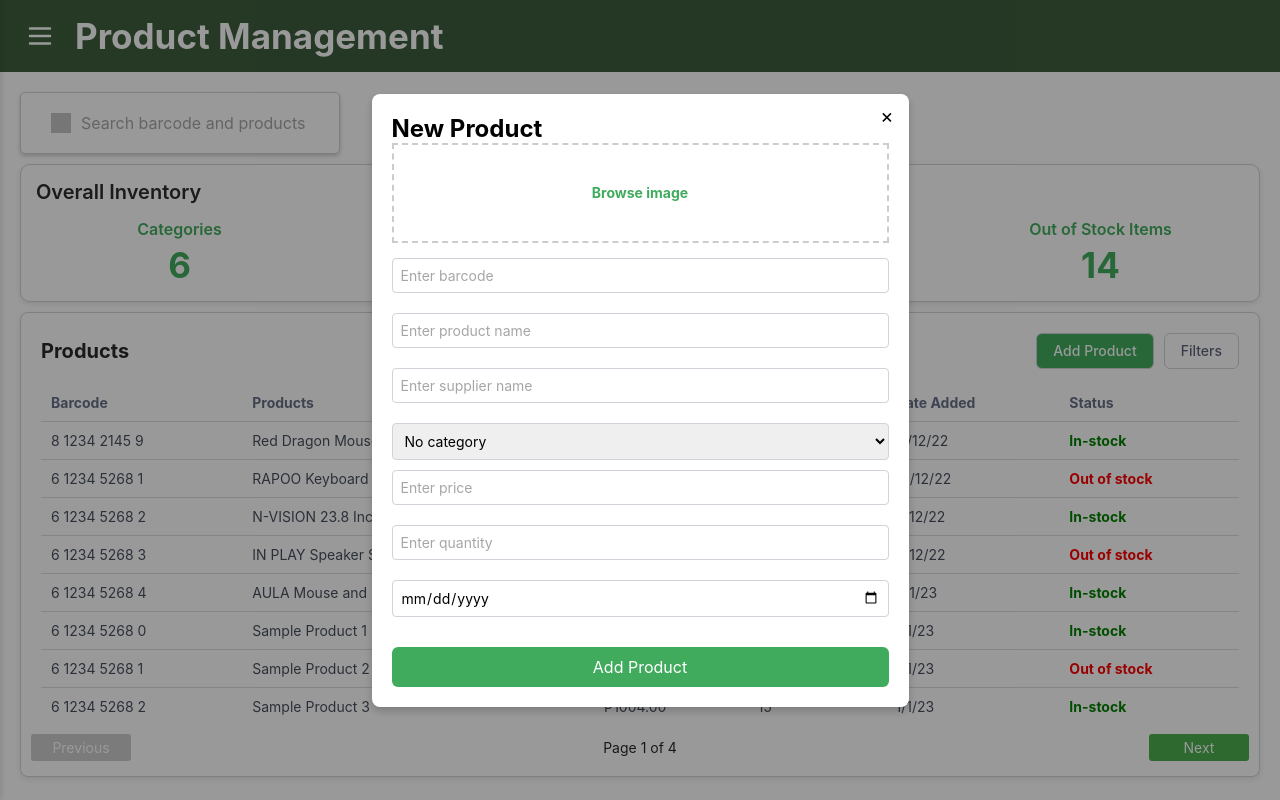
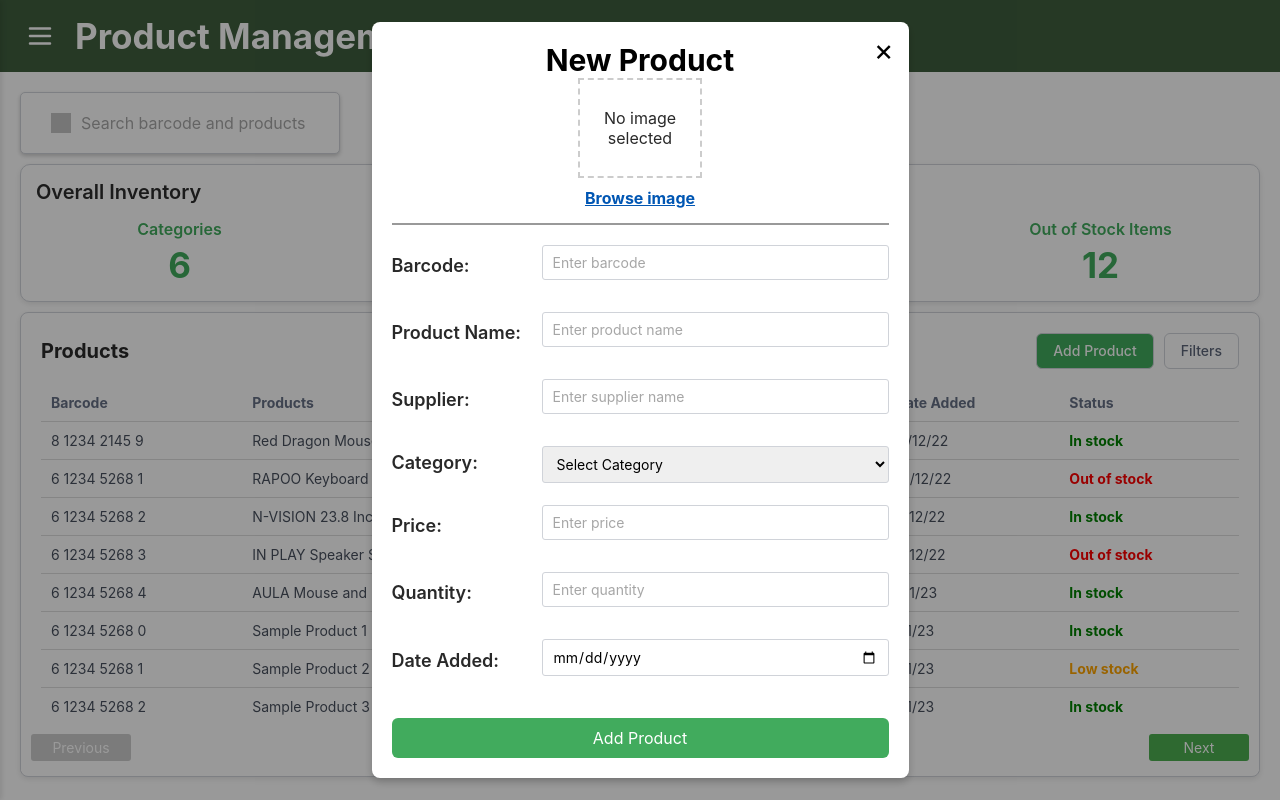
Before and after one commit to Shiverooo/OJT-PoS, a React (Create React App) app in the folder client/: page /admin/product-management in a window 1280 px wide. Both pictures are taken after a click on the button "Add Product". Built offline with nearby package versions, Linux system fonts and the light colour scheme; grey boxes are pictures that could not be loaded.

Commit message:
functional add product button

```diff
--- a/client/src/components/admin/product-management/AddProductModal.tsx
+++ b/client/src/components/admin/product-management/AddProductModal.tsx
@@ -1,4 +1,4 @@
-import React from "react";
+import React, { useState } from "react";
 import "../../../styles/admin/addproductmodal.css";
 
 interface AddProductModalProps {
@@ -6,7 +6,32 @@ interface AddProductModalProps {
   onClose: () => void;
 }
 
-const AddProductModal: React.FC<AddProductModalProps> = ({ isOpen, onClose }) => {
+const AddProductModal: React.FC<AddProductModalProps> = ({
+  isOpen,
+  onClose,
+}) => {
+  // State for image and category
+  const [image, setImage] = useState<string | null>(null);
+  const [category, setCategory] = useState("");
+
+  // Handle file selection
+  const handleImageUpload = (event: React.ChangeEvent<HTMLInputElement>) => {
+    const file = event.target.files?.[0];
+    if (file) {
+      const reader = new FileReader();
+      reader.onloadend = () => {
+        setImage(reader.result as string);
+      };
+      reader.readAsDataURL(file);
+    }
+  };
+
+  // Handle form submission
+  const handleSubmit = (event: React.FormEvent) => {
+    event.preventDefault();
+    console.log("Form submitted");
+  };
+
   if (!isOpen) return null;
 
   return (
@@ -16,21 +41,80 @@ const AddProductModal: React.FC<AddProductModalProps> = ({ isOpen, onClose }) =>
           &times;
         </button>
         <h2>New Product</h2>
+
         <div className="image-upload">
           <div className="image-box">
-            <span className="browse">Browse image</span>
+            {image ? (
+              <img src={image} alt="Uploaded preview" className="uploaded-image" />
+            ) : (
+              <p>No image selected</p>
+            )}
           </div>
+
+          {/* Move Browse Image label to bottom if an image is uploaded */}
+          <label className="browse" htmlFor="file-upload">
+            Browse image
+          </label>
+          <input
+            id="file-upload"
+            type="file"
+            accept="image/*"
+            onChange={handleImageUpload}
+            style={{ display: "none" }}
+          />
         </div>
-        <form className="product-form">
+
+        <div className="between-line"></div>
+
+        <form className="product-form" onSubmit={handleSubmit}>
+          <div className="form-row">
+            <label>Barcode:</label>
             <input type="text" placeholder="Enter barcode" />
+          </div>
+
+          <div className="form-row">
+            <label>Product Name:</label>
             <input type="text" placeholder="Enter product name" />
+          </div>
+
+          <div className="form-row">
+            <label>Supplier:</label>
             <input type="text" placeholder="Enter supplier name" />
-          <select>
-            <option>No category</option>
+          </div>
+
+          <div className="form-row">
+            <label>Category:</label>
+            <select
+              value={category}
+              onChange={(e) => setCategory(e.target.value)}
+            >
+              <option value="" disabled>
+                Select Category
+              </option>
+              <option>Laptops and Desktops</option>
+              <option>Printers and Ink</option>
+              <option>Monitors</option>
+              <option>Storage</option>
+              <option>Other Accessories</option>
+              <option>Gaming Devices</option>
             </select>
+          </div>
+
+          <div className="form-row">
+            <label>Price:</label>
             <input type="text" placeholder="Enter price" />
+          </div>
+
+          <div className="form-row">
+            <label>Quantity:</label>
             <input type="text" placeholder="Enter quantity" />
+          </div>
+
+          <div className="form-row">
+            <label>Date Added:</label>
             <input type="date" />
+          </div>
+
           <button type="submit" className="add-product-btn">
             Add Product
           </button>
--- /dev/null
+++ b/client/src/components/admin/product-management/product-section.tsx
@@ -0,0 +1,92 @@
+import React from "react";
+import AddProductModal from "../../../components/admin/product-management/AddProductModal.tsx";
+
+const ProductSection = ({
+  searchQuery,
+  handleInputChange,
+  currentProducts,
+  getStatusClass,
+  handlePrevPage,
+  handleNextPage,
+  currentPage,
+  totalPages,
+  setShowModal,
+  showModal,
+  outOfStockCount,
+}) => {
+  return (
+    <div className="products-section">
+      <div className="products-header">
+        <h3>Products</h3>
+        <div>
+          <button className="btn-add" onClick={() => setShowModal(true)}>
+            Add Product
+          </button>
+          <button className="btn-filters">Filters</button>
+        </div>
+      </div>
+
+      <AddProductModal isOpen={showModal} onClose={() => setShowModal(false)} />
+
+      {/* Table showing the list of products */}
+      <div className="table-wrapper">
+        <table className="product-table">
+          <thead>
+            <tr>
+              <th>Barcode</th>
+              <th>Products</th>
+              <th>Price</th>
+              <th>Quantity</th>
+              <th>Date Added</th>
+              <th>Status</th>
+            </tr>
+          </thead>
+          <tbody>
+            {/* Display the filtered and paginated products */}
+            {currentProducts.map((prod, index) => (
+              <tr key={index}>
+                <td>{prod.barcode}</td>
+                <td>{prod.name}</td>
+                <td>{prod.price}</td>
+                <td>{prod.quantity}</td>
+                <td>{prod.date}</td>
+                <td>
+                  <span className={`status ${getStatusClass(prod.quantity)}`}>
+                    {prod.quantity === 0
+                      ? "Out of stock"
+                      : prod.quantity < 5
+                      ? "Low stock"
+                      : "In stock"}
+                  </span>
+                </td>
+              </tr>
+            ))}
+            {/* If no products are found, display a message */}
+            {currentProducts.length === 0 && (
+              <tr>
+                <td colSpan="6" style={{ textAlign: "center" }}>
+                  No products found.
+                </td>
+              </tr>
+            )}
+          </tbody>
+        </table>
+      </div>
+
+      {/* Pagination controls */}
+      <div className="pagination">
+        <button onClick={handlePrevPage} disabled={currentPage === 1}>
+          Previous
+        </button>
+        <span>
+          Page {currentPage} of {totalPages}
+        </span>
+        <button onClick={handleNextPage} disabled={currentPage === totalPages}>
+          Next
+        </button>
+      </div>
+    </div>
+  );
+};
+
+export default ProductSection;
--- a/client/src/page/admin-dashboard/dashboard/product-management.tsx
+++ b/client/src/page/admin-dashboard/dashboard/product-management.tsx
@@ -1,7 +1,8 @@
+// src/pages/admin/product-management/ProductManagement.tsx
 import React, { useState } from "react";
-import AddProductModal from "../../../components/admin/product-management/AddProductModal.tsx";
-import "../../../styles/admin/product-management.css";
-import searchIcon from "../../../assets/images/search-icon.svg";
+import ProductSection from "../../../components/admin/product-management/product-section.tsx"; // Import the ProductSection component
+import "../../../styles/admin/product-management.css"; // Import CSS styles for this page
+import searchIcon from "../../../assets/images/search-icon.svg"; // Import the search icon image
 
 // Dummy product data (extend to test pagination)
 const productData = [
@@ -11,15 +12,13 @@ const productData = [
     price: "₱1,000.00",
     quantity: 12,
     date: "11/12/22",
-    status: "In-stock",
   },
   {
     barcode: "6 1234 5268 1",
     name: "RAPOO Keyboard",
     price: "₱1,500.00",
-    quantity: 10,
+    quantity: 0,
     date: "21/12/22",
-    status: "Out of stock",
   },
   {
     barcode: "6 1234 5268 2",
@@ -27,15 +26,13 @@ const productData = [
     price: "₱5,000.00",
     quantity: 8,
     date: "5/12/22",
-    status: "In-stock",
   },
   {
     barcode: "6 1234 5268 3",
     name: "IN PLAY Speaker Small",
     price: "₱500.00",
-    quantity: 10,
+    quantity: 0,
     date: "8/12/22",
-    status: "Out of stock",
   },
   {
     barcode: "6 1234 5268 4",
@@ -43,8 +40,8 @@ const productData = [
     price: "₱293.00",
     quantity: 10,
     date: "9/1/23",
-    status: "In-stock",
   },
+  // Add additional dummy product data
   ...Array.from({ length: 25 }, (_, i) => ({
     barcode: `6 1234 5268 ${i}`,
     name: `Sample Product ${i + 1}`,
@@ -60,33 +57,34 @@ function ProductManagement() {
   const [currentPage, setCurrentPage] = useState(1);
   const productsPerPage = 8;
 
+  // Function to handle changes in the search input
   const handleInputChange = (e) => {
     setSearchQuery(e.target.value);
     setCurrentPage(1);
   };
 
-  const getStatusClass = (status) => {
-    switch (status.toLowerCase()) {
-      case "in-stock":
-        return "status-in-stock";
-      case "out of stock":
-        return "status-out-of-stock";
-      case "low stock":
-        return "status-low-stock";
-      default:
-        return "";
+  // Function to determine the status class based on the product quantity
+  const getStatusClass = (quantity) => {
+    if (quantity === 0) {
+      return "status-out-of-stock"; // Out of stock
+    } else if (quantity < 5) {
+      return "status-low-stock"; // Low stock
+    } else {
+      return "status-in-stock"; // In stock
     }
   };
 
-  // Add Product button Modal
+  // Add Product button Modal state
   const [showModal, setShowModal] = useState(false);
 
+  // Filter products based on the search query (name or barcode)
   const filteredProducts = productData.filter(
     (product) =>
       product.name.toLowerCase().includes(searchQuery.toLowerCase()) ||
       product.barcode.includes(searchQuery)
   );
 
+  // Calculate pagination details
   const totalPages = Math.ceil(filteredProducts.length / productsPerPage);
   const indexOfLastProduct = currentPage * productsPerPage;
   const indexOfFirstProduct = indexOfLastProduct - productsPerPage;
@@ -95,6 +93,7 @@ function ProductManagement() {
     indexOfLastProduct
   );
 
+  // Functions to navigate between pages
   const handleNextPage = () => {
     if (currentPage < totalPages) setCurrentPage((prev) => prev + 1);
   };
@@ -103,9 +102,7 @@ function ProductManagement() {
     if (currentPage > 1) setCurrentPage((prev) => prev - 1);
   };
 
-  // Overall Inventory Details
-  const totalCategories = 6;
-  const totalProducts = productData.length;
+  // Count the number of products that are out of stock
   const outOfStockCount = productData.filter(
     (prod) => prod.status === "Out of stock"
   ).length;
@@ -129,102 +126,42 @@ function ProductManagement() {
       </div>
 
       {/* Inventory summary section */}
-      <div class="prod-inventory-summary">
+      <div className="prod-inventory-summary">
         <h3>Overall Inventory</h3>
-        <div class="inventory-grid">
-          <div class="inventory-box">
-            <p class="label">Categories</p>
-            <p class="value">6</p>
+        <div className="inventory-grid">
+          <div className="inventory-box">
+            <p className="label">Categories</p>
+            <p className="value">6</p>
           </div>
-          <div class="inventory-box">
-            <p class="label">Total Products</p>
-            <p className="value">{totalProducts}</p>
+          <div className="inventory-box">
+            <p className="label">Total Products</p>
+            <p className="value">{productData.length}</p>
           </div>
-          <div class="inventory-box">
-            <p class="label">Top Selling</p>
-            <p class="value">5</p>
+          <div className="inventory-box">
+            <p className="label">Top Selling</p>
+            <p className="value">5</p>
           </div>
-          <div class="inventory-box">
-            <p class="label">Out of Stock Items</p>
+          <div className="inventory-box">
+            <p className="label">Out of Stock Items</p>
             <p className="value">{outOfStockCount}</p>
           </div>
         </div>
       </div>
 
-      <div className="products-section">
-        <div className="products-header">
-          <h3>Products</h3>
-          <div>
-            {/* Buttons for adding a new product or applying filters */}
-            <button className="btn-add" onClick={() => setShowModal(true)}>
-              Add Product
-            </button>
-            <button className="btn-filters">Filters</button>
-          </div>
-        </div>
-
-        <AddProductModal
-          isOpen={showModal}
-          onClose={() => setShowModal(false)}
-        />
-
-        {/* Table showing the list of products */}
-        <div className="table-wrapper">
-          <table className="product-table">
-            <thead>
-              <tr>
-                <th>Barcode</th>
-                <th>Products</th>
-                <th>Price</th>
-                <th>Quantity</th>
-                <th>Date Added</th>
-                <th>Status</th>
-              </tr>
-            </thead>
-            <tbody>
-              {/* Display the filtered and paginated products */}
-              {currentProducts.map((prod, index) => (
-                <tr key={index}>
-                  <td>{prod.barcode}</td>
-                  <td>{prod.name}</td>
-                  <td>{prod.price}</td>
-                  <td>{prod.quantity}</td>
-                  <td>{prod.date}</td>
-                  <td>
-                    <span className={`status ${getStatusClass(prod.status)}`}>
-                      {prod.status}
-                    </span>
-                  </td>
-                </tr>
-              ))}
-              {/* If no products are found, display a message */}
-              {currentProducts.length === 0 && (
-                <tr>
-                  <td colSpan="6" style={{ textAlign: "center" }}>
-                    No products found.
-                  </td>
-                </tr>
-              )}
-            </tbody>
-          </table>
-        </div>
-
-        {/* Pagination controls */}
-        <div className="pagination">
-          <button onClick={handlePrevPage} disabled={currentPage === 1}>
-            Previous
-          </button>
-          <span>
-            Page {currentPage} of {totalPages}
-          </span>
-          <button
-            onClick={handleNextPage}
-            disabled={currentPage === totalPages}
-          >
-            Next
-          </button>
-        </div>
-      </div>
+      {/* Pass the filtered products and other necessary props to ProductSection */}
+      <ProductSection
+        searchQuery={searchQuery}
+        handleInputChange={handleInputChange}
+        currentProducts={currentProducts}
+        getStatusClass={getStatusClass}
+        handlePrevPage={handlePrevPage}
+        handleNextPage={handleNextPage}
+        currentPage={currentPage}
+        totalPages={totalPages}
+        setShowModal={setShowModal}
+        showModal={showModal}
+        outOfStockCount={outOfStockCount}
+      />
     </div>
   );
 }
--- a/client/src/styles/admin/addproductmodal.css
+++ b/client/src/styles/admin/addproductmodal.css
@@ -20,11 +20,17 @@
   box-shadow: 0 4px 8px rgba(0, 0, 0, 0.2);
 }
 
+.modal-content h2 {
+  display: flex;
+  justify-content: center;
+  font-size: 30px;
+}
+
 .close-button {
   position: absolute;
   top: 10px;
   right: 15px;
-  font-size: 20px;
+  font-size: 30px;
   background: transparent;
   border: none;
   cursor: pointer;
@@ -32,27 +38,42 @@
 
 .image-upload {
   display: flex;
-  justify-content: center;
-  margin-bottom: 15px;
+  flex-direction: column;
+  align-items: center;
 }
 
 .image-box {
+  width: 25%;
+  height: 100px;
   border: 2px dashed #ccc;
-  width: 100%;
-  height: 100px;
-  text-align: center;
-  color: #999;
-  font-size: 14px;
   display: flex;
   justify-content: center;
   align-items: center;
+  margin-bottom: 10px;
+}
+
+.image-box p {
+  display: flex;
+  text-align: center;
+  color: #292929;
+}
+
+.uploaded-image {
+  max-width: 100%;
+  max-height: 100%;
+  object-fit: contain;
 }
 
 .browse {
-  text-align: center;
-  color: #41ab5d;
-  font-weight: bold;
   cursor: pointer;
+  color: #0056b3;
+  font-size: 16px;
+  text-decoration: underline;
+}
+
+.between-line {
+  margin: 10px 0 20px;
+  border: 1px solid #999;
 }
 
 .product-form {
@@ -61,17 +82,24 @@
   gap: 10px;
 }
 
-.product-form input {
-  padding: 8px;
-  border: 1px solid #d0d3d9;
-  border-radius: 4px;
-  font-size: 14px;
+.form-row {
+  display: flex;
+  align-items: center;
+  margin-bottom: 0.75rem;
 }
 
-.product-form select {
-  padding: 8px;
+.form-row label {
+  width: 150px;
+  font-weight: 600;
+  font-size: 18px;
+}
+
+.form-row input,
+.form-row select {
+  flex: 1;
+  padding: 8px 10px;
   border: 1px solid #d0d3d9;
-  border-radius: 4px;
+  border-radius: 3px;
   font-size: 14px;
 }
 
```
Lines whose indentation alone changed are shown as unchanged.
